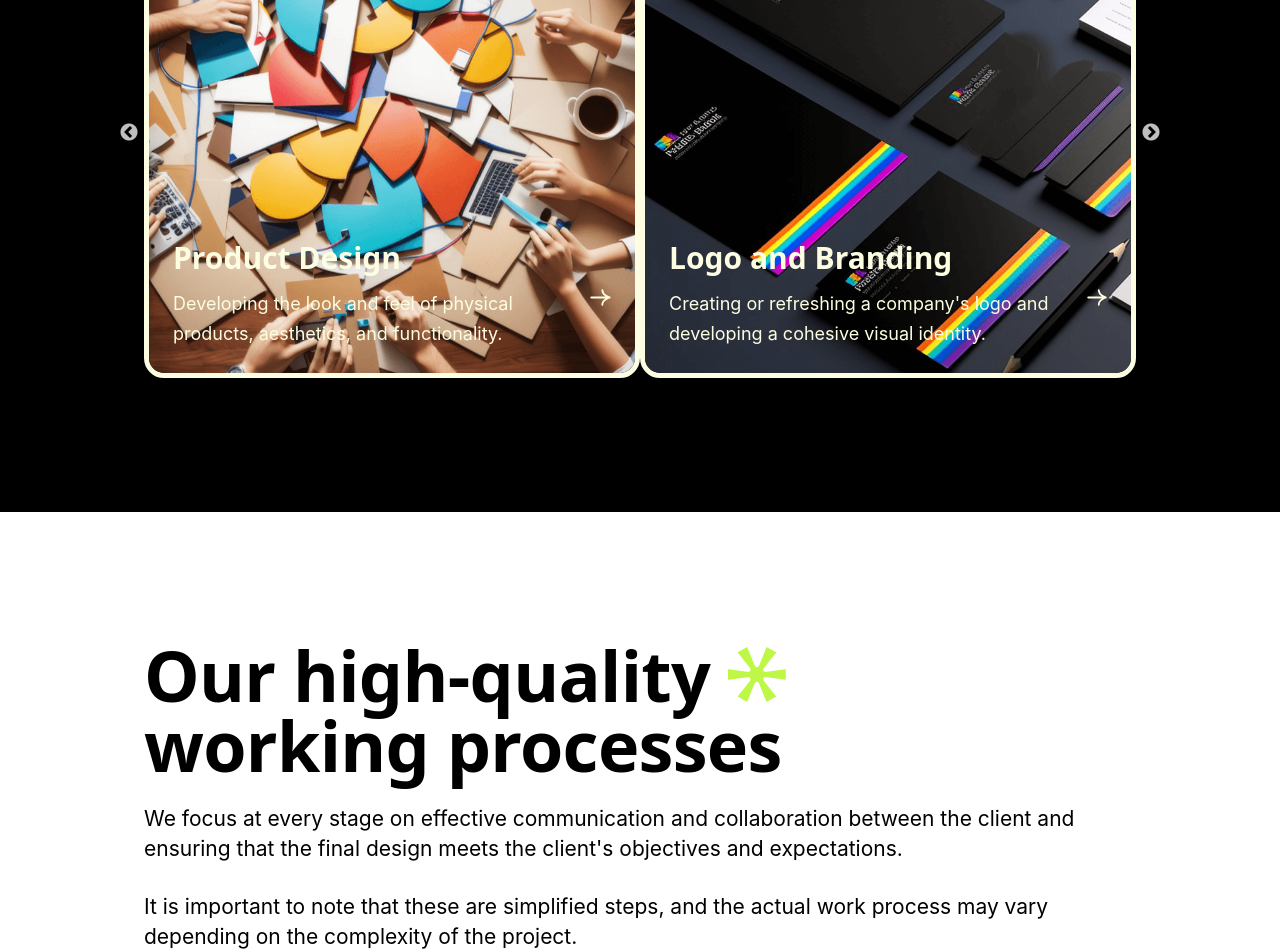
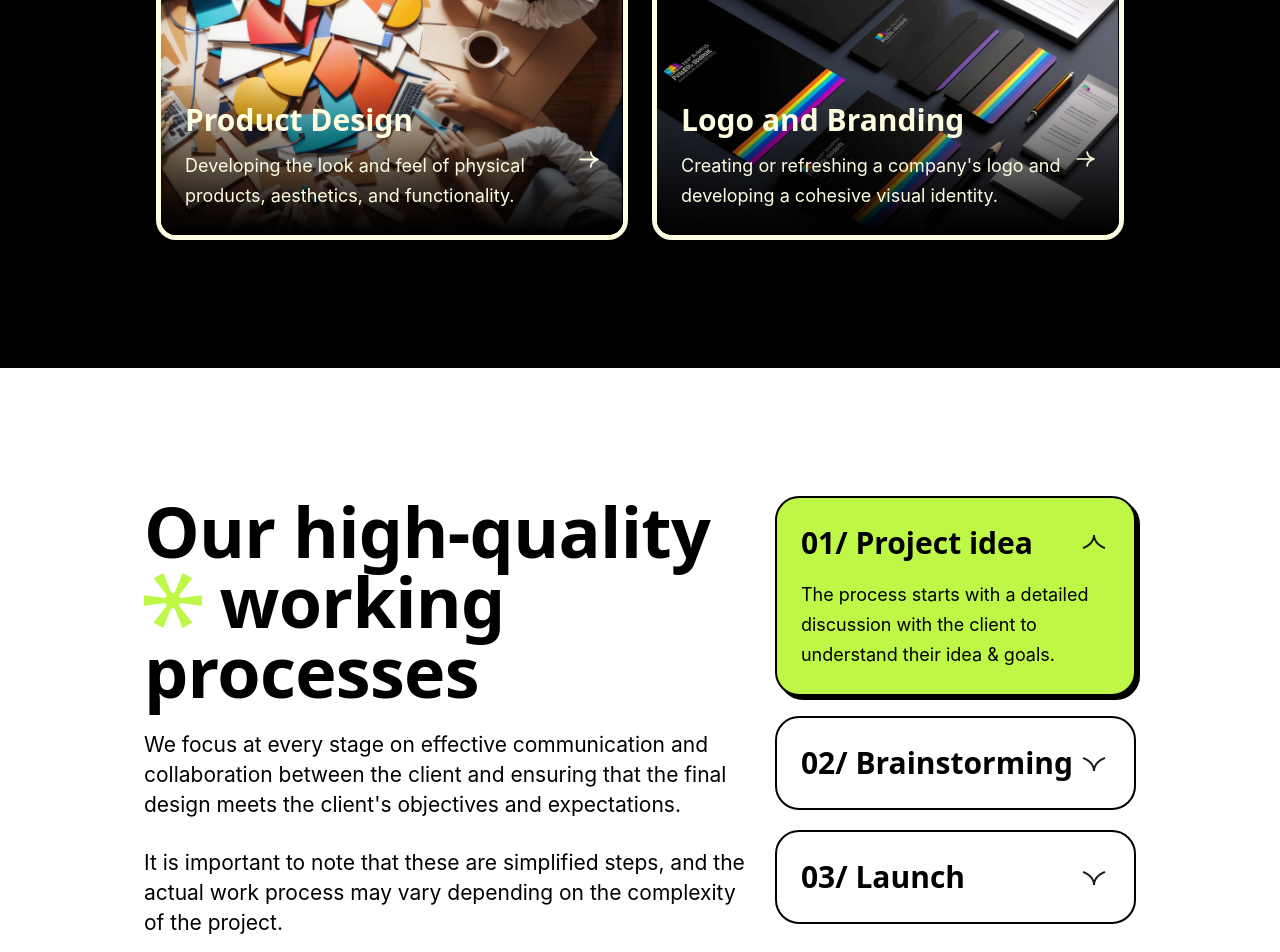
Before and after one commit to samratmahmud/aximo_apps, a Next.js app: page / in a window 1280 px wide. Shown: the part 3560-4512 px from the top of the page. Built offline with nearby package versions, Linux system fonts and the light colour scheme.

Commit message:
slider done

```diff
--- /dev/null
+++ b/src/app/home/Feadback.tsx
@@ -0,0 +1,13 @@
+import React from "react";
+
+function Feadback() {
+  return (
+    <section>
+      <div className="container my-32">
+        <div></div>
+      </div>
+    </section>
+  );
+}
+
+export default Feadback;
--- a/src/app/home/FrequentlyQuestions.tsx
+++ b/src/app/home/FrequentlyQuestions.tsx
@@ -3,22 +3,27 @@ import React from "react";
 
 const questionsCard = [
   {
-    question: "How do I get started?",
+    question: "01/ Project idea",
     answer:
-      "You can get started by contacting us through our contact page or by sending us an email at",
+      "The process starts with a detailed discussion with the client to understand their idea & goals.",
   },
   {
-    question: "How do I get started?",
+    question: "02/ Brainstorming",
     answer:
-      "You can get started by contacting us through our contact page or by sending us an email at",
+      "Brainstorming is a group creativity technique in which members attempt to find a conclusion.",
+  },
+  {
+    question: "03/ Launch",
+    answer:
+      "The completed design assets or final product are delivered with necessary documentation.",
   },
 ];
 
 function FrequentlyQuestions() {
   return (
     <section>
-      <div className="container my-32">
-        <div>
+      <div className="container my-32 flex gap-4">
+        <div className="w-[63%]">
           <h2 className="text-xl font-bold font-syne max-w-4xl mb-6">
             Our high-quality{" "}
             <span className="inline-flex">
@@ -38,7 +43,7 @@ function FrequentlyQuestions() {
             project.
           </p>
         </div>
-        <div>
+        <div className="w-[37%] flex flex-col gap-5">
           {questionsCard.map(({answer, question}, index) => (
             <Questions
               key={index}
@@ -49,6 +54,7 @@ function FrequentlyQuestions() {
           ))}
         </div>
       </div>
+      <hr className="border border-gray-300" />
     </section>
   );
 }
--- a/src/app/home/SliderCards.tsx
+++ b/src/app/home/SliderCards.tsx
@@ -10,25 +10,25 @@ const sliderPage = [
     title: "Product Design",
     contain:
       "Developing the look and feel of physical products, aesthetics, and functionality.",
-    className: "bg-slide1 bg-cover bg-no-repeat",
+    thumnail: "/images/project1.png",
   },
   {
     title: "Logo and Branding",
     contain:
       "Creating or refreshing a company's logo and developing a cohesive visual identity.",
-    className: "bg-slide2 bg-cover bg-no-repeat",
+    thumnail: "/images/project2.png",
   },
   {
     title: "App UI/UX Design",
     contain:
       "Designing the UI/UXe for mobile apps and web applications to ensure usability & engagement.",
-    className: "bg-slide3 bg-cover bg-no-repeat",
+    thumnail: "/images/project3.png",
   },
   {
     title: "Packaging Design",
     contain:
       "Creating packaging solutions for products that not only protect attract customers on store.",
-    className: "bg-slide4 bg-cover bg-no-repeat",
+    thumnail: "/images/project4.png",
   },
 ];
 
@@ -45,18 +45,25 @@ function SliderCards() {
         </h2>
         <Slider
           dots={true}
+          arrows={false}
           infinite={true}
           speed={500}
           slidesToShow={2}
           slidesToScroll={1}
         >
-          {sliderPage.map(({title, contain, className}, index) => (
+          {sliderPage.map(({title, contain, thumnail}, index) => (
+            <div key={index} className="group">
+              <div className="border-[5px] border-gray-200 rounded-[20px] aspect-[690/524] flex flex-col justify-end mx-3 relative z-0 overflow-hidden">
+                <img
+                  className="absolute h-full object-cover top-0 left-0 -z-10 scale-100 group-hover:scale-110 duration-500 ease-in-out"
+                  src={thumnail}
+                  alt=""
+                />
                 <div
-              key={index}
-              className="overflow-hidden border-[5px] border-gray-200 rounded-[20px]"
-            >
-              <div
-                className={`p-6 scale-100 hover:scale-105 duration-500 w-full aspect-square ${className} flex flex-col justify-end`}
+                  className="p-6"
+                  style={{
+                    background: "linear-gradient(transparent 1%,black 99%)",
+                  }}
                 >
                   <h3 className="text-base text-gray-200 font-bold font-syne mb-2.5">
                     {title}
@@ -69,6 +76,7 @@ function SliderCards() {
                   </div>
                 </div>
               </div>
+            </div>
           ))}
         </Slider>
       </div>
--- a/src/app/page.tsx
+++ b/src/app/page.tsx
@@ -3,6 +3,7 @@ import SuccessRate from "./home/SuccessRate";
 import Cards from "./home/Cards";
 import SliderCards from "./home/SliderCards";
 import FrequentlyQuestions from "./home/FrequentlyQuestions";
+import Feadback from "./home/Feadback";
 
 export default function Home() {
   return (
@@ -12,6 +13,7 @@ export default function Home() {
       <SuccessRate />
       <SliderCards />
       <FrequentlyQuestions />
+      <Feadback />
     </main>
   );
 }
--- a/src/components/common/Questions.tsx
+++ b/src/components/common/Questions.tsx
@@ -14,7 +14,11 @@ function Questions(props: questionProps) {
     setOpen((open) => !open);
   };
   return (
-    <div className="flex flex-col gap-4 border-2 border-black rounded-3xl p-6">
+    <div
+      className={`flex flex-col gap-4 border-2 border-black rounded-3xl p-6 ${
+        open ? "shadow-md bg-praimary duration-300" : ""
+      }`}
+    >
       <div className="flex items-center justify-between">
         <h3 className="text-base font-bold font-syne">{question}</h3>
         <button onClick={handelClick}>
@@ -25,7 +29,7 @@ function Questions(props: questionProps) {
           />
         </button>
       </div>
-      {open && <p className="text-md">{answer}</p>}
+      {open && <p className="text-sm">{answer}</p>}
     </div>
   );
 }
--- a/src/style/globals.css
+++ b/src/style/globals.css
@@ -14,3 +14,8 @@ body {
   padding: 0;
   box-sizing: border-box;
 }
+
+a {
+  text-decoration-thickness: 2px;
+  text-underline-offset: 3px;
+}
```
Lines whose indentation alone changed are shown as unchanged.
